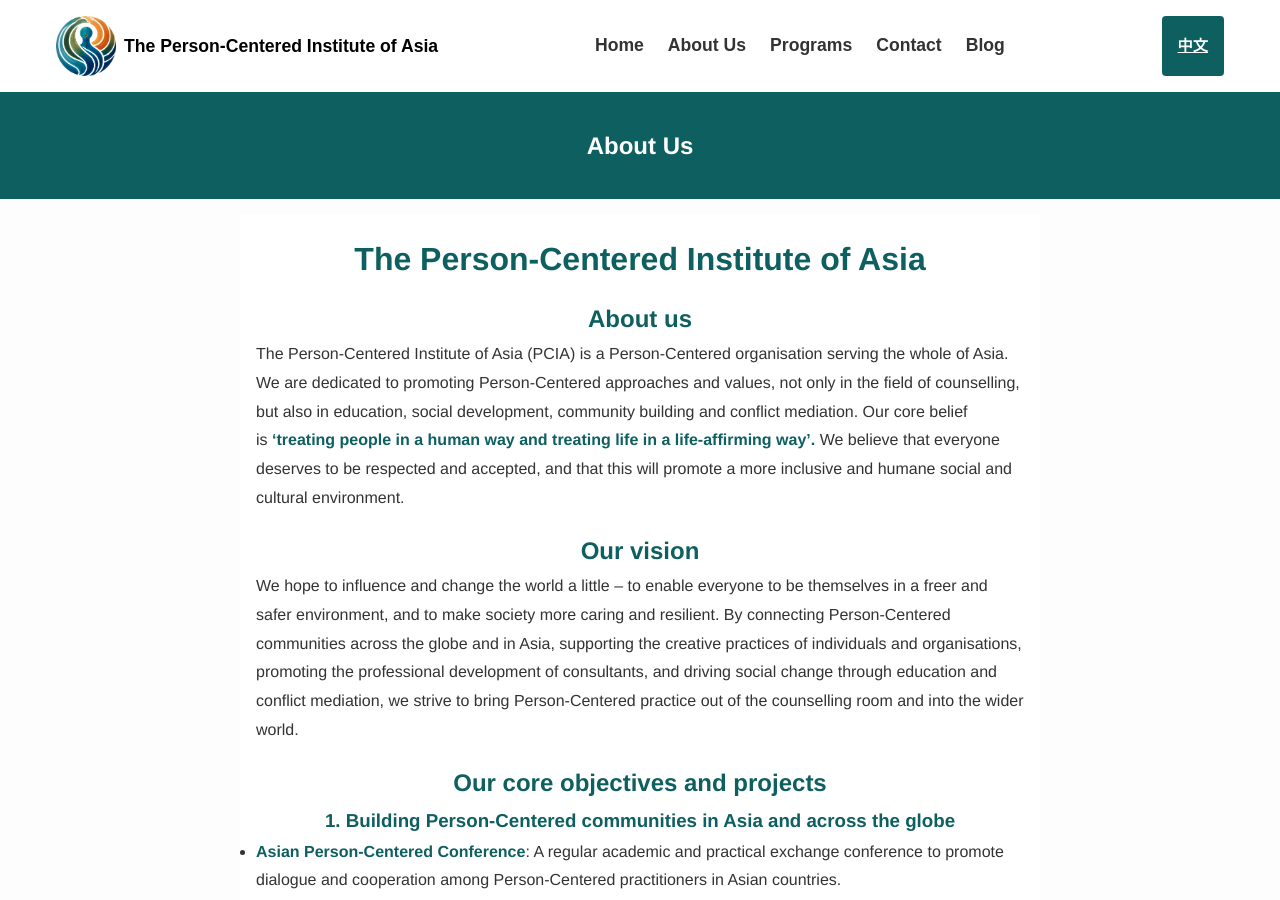
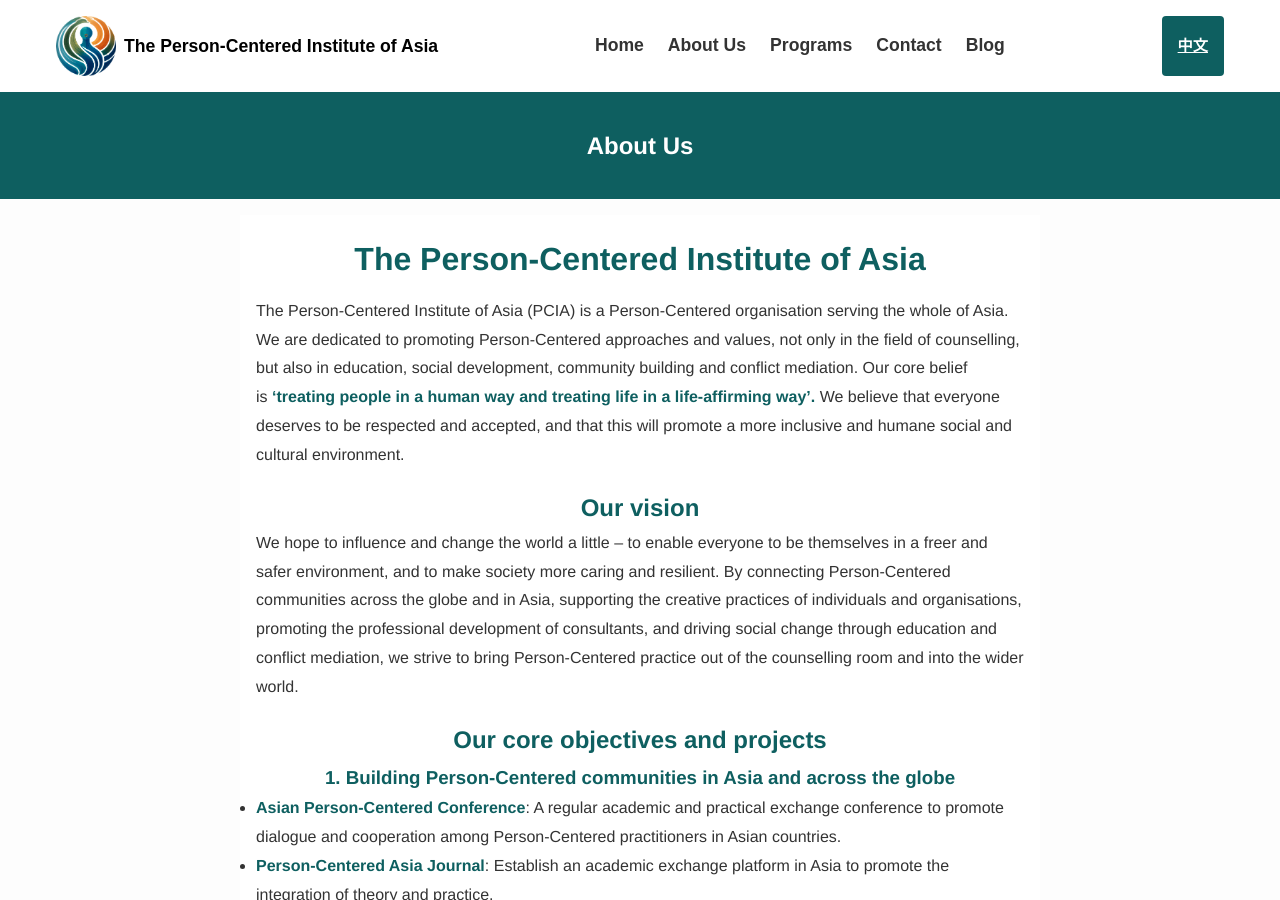
Before and after one commit to YeeLiu611/YeeLiu611, a Jekyll site: the page built from en/about.md, in a window 1280 px wide and 900 px high. Built offline with Jekyll 4.4.1, drawn with Linux system fonts in a browser that asks for light colours; a script that is not in the unit is left out.

Commit message:
Update 英文页面 “about”

```diff
--- a/en/about.md
+++ b/en/about.md
@@ -4,8 +4,6 @@
 title: The Person-Centered Institute of Asia
 alternate_url: /zh/about
 ---
-## **About us**
-
 The Person-Centered Institute of Asia (PCIA) is a Person-Centered organisation serving the whole of Asia. We are dedicated to promoting Person-Centered approaches and values, not only in the field of counselling, but also in education, social development, community building and conflict mediation. Our core belief is **‘treating people in a human way and treating life in a life-affirming way’.** We believe that everyone deserves to be respected and accepted, and that this will promote a more inclusive and humane social and cultural environment.
 
 ## **Our vision**
```
